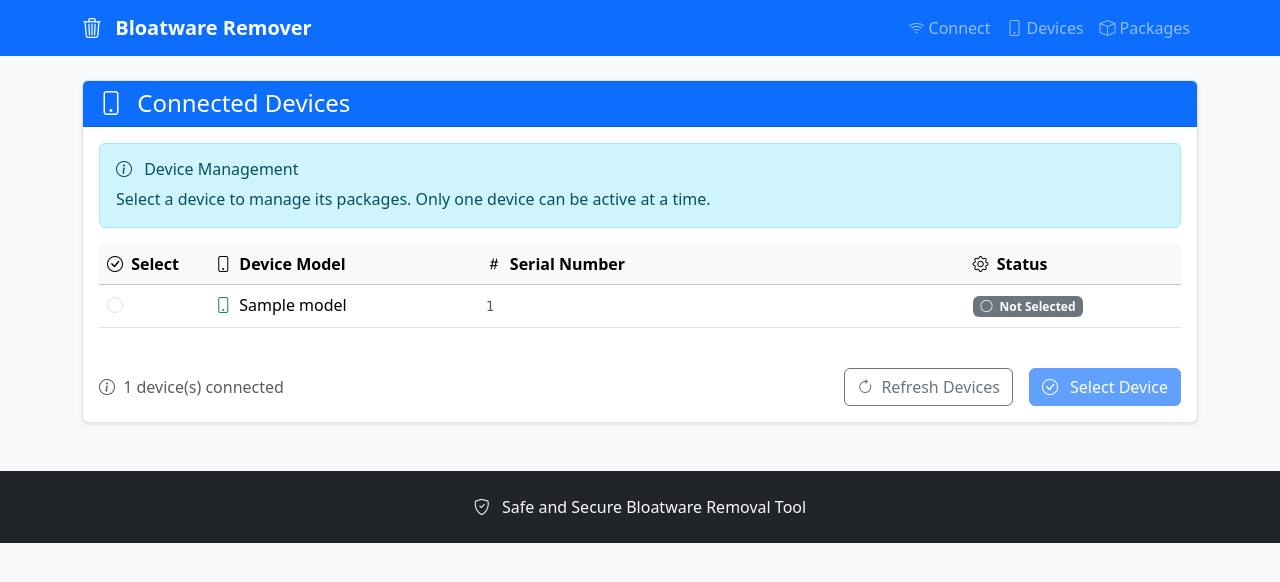
After one commit to prithvitewatia/bloatware-remover, a FastAPI app: template src/templates/devices.html in a window 1280 px wide. The commit adds this page. Shown: the top 582 px of the page. Run offline with FastAPI, Linux system fonts and the light colour scheme; the template is opened without the code that fills it: most values are stand-ins (such as "Sample title", 1, 10 or a date in 2020); parts of the project's set-up code (start-up, migrations or seed data) failed here and were passed over.

Commit message:
Added feature to manage devices

```diff
--- a/requirements.txt
+++ b/requirements.txt
@@ -2,6 +2,7 @@ fastapi==0.116.1
 uvicorn==0.35.0
 Jinja2==3.1.6
 python-multipart==0.0.20
+aiosqlite==0.21.0
 
 # Build dependencies
 pyinstaller==6.15.0
--- a/src/main.py
+++ b/src/main.py
@@ -1,23 +1,38 @@
-# Ensure src directory is in sys.path for PyInstaller executable
+from contextlib import asynccontextmanager
 import logging
 import sys
 
 from fastapi import FastAPI
 import uvicorn
 
+from src.db import db_manager
 from src.routes import router
 from src.utils import check_adb, show_cli_help
 
 logger = logging.getLogger(__name__)
 
 
-# Create FastAPI app with better metadata
+@asynccontextmanager
+async def lifespan(app: FastAPI):
+    await db_manager.connect()
+    if not await db_manager.is_connected():
+        logger.error("Failed to connect to the db")
+        sys.exit(1)
+    logger.info("Connected to database")
+    await db_manager.create_tables()
+    logger.info("Created db tables")
+    yield
+    await db_manager.close()
+    logger.info("Closed db connection")
+
+
 app = FastAPI(
     title="Bloatware Remover",
     description="A modern web-based tool for safely removing bloatware from Android devices using ADB",
     version="0.0.1",
     docs_url="/docs",
     redoc_url="/redoc",
+    lifespan=lifespan,
 )
 app.include_router(router)
 
@@ -29,12 +44,11 @@ def start_server():
     logger.info("⏹️  Press Ctrl+C to stop the application")
 
     try:
-        # Use direct app reference for PyInstaller executable
         uvicorn.run(
             app,
             host="0.0.0.0",
             port=8000,
-            reload=False,  # Disable reload for production
+            reload=False,
             log_level="info",
         )
     except KeyboardInterrupt:
--- a/src/templates/base.html
+++ b/src/templates/base.html
@@ -61,8 +61,13 @@
             <div class="collapse navbar-collapse" id="navbarNav">
                 <ul class="navbar-nav ms-auto">
                     <li class="nav-item">
+                        <a class="nav-link" href="/connect">
+                            <i class="bi bi-wifi me-1"></i>Connect
+                        </a>
+                    </li>
+                    <li class="nav-item">
                         <a class="nav-link" href="/">
-                            <i class="bi bi-wifi me-1"></i>Connect
+                            <i class="bi bi-phone me-1"></i>Devices
                         </a>
                     </li>
                     <li class="nav-item">
--- /dev/null
+++ b/src/templates/devices.html
@@ -0,0 +1,192 @@
+{% extends "base.html" %}
+
+{% block title %}Devices - Bloatware Remover{% endblock %}
+
+{% block content %}
+<div class="row">
+    <div class="col-12">
+        <div class="card">
+            <div class="card-header bg-primary text-white">
+                <h4 class="mb-0">
+                    <i class="bi bi-phone me-2"></i>
+                    Connected Devices
+                </h4>
+            </div>
+            <div class="card-body">
+                {% if devices %}
+                <div class="alert alert-info">
+                    <h6 class="alert-heading">
+                        <i class="bi bi-info-circle me-2"></i>
+                        Device Management
+                    </h6>
+                    <p class="mb-0">Select a device to manage its packages. Only one device can be active at a time.</p>
+                </div>
+
+                <form method="post" action="/select-device">
+                    <div class="table-responsive">
+                        <table class="table table-hover">
+                            <thead class="table-light">
+                                <tr>
+                                    <th scope="col" style="width: 10%">
+                                        <i class="bi bi-check-circle me-1"></i>
+                                        Select
+                                    </th>
+                                    <th scope="col" style="width: 25%">
+                                        <i class="bi bi-phone me-1"></i>
+                                        Device Model
+                                    </th>
+                                    <th scope="col" style="width: 45%">
+                                        <i class="bi bi-hash me-1"></i>
+                                        Serial Number
+                                    </th>
+                                    <th scope="col" style="width: 20%">
+                                        <i class="bi bi-gear me-1"></i>
+                                        Status
+                                    </th>
+                                </tr>
+                            </thead>
+                            <tbody>
+                                {% for device in devices %}
+                                <tr class="{% if device.is_selected %}table-primary{% endif %}">
+                                    <td>
+                                        <div class="form-check">
+                                            <input
+                                                class="form-check-input"
+                                                type="radio"
+                                                name="selected_device"
+                                                id="device_{{ loop.index }}"
+                                                value="{{ device.serial_number }}"
+                                                {% if device.is_selected %}checked{% endif %}
+                                                onchange="updateDeviceSelection(this)"
+                                            >
+                                            <label class="form-check-label" for="device_{{ loop.index }}">
+                                                {% if device.is_selected %}
+                                                <i class="bi bi-check-circle-fill text-primary"></i>
+                                                {% endif %}
+                                            </label>
+                                        </div>
+                                    </td>
+                                    <td>
+                                        <div class="d-flex align-items-center">
+                                            <i class="bi bi-phone me-2 text-success"></i>
+                                            <span class="fw-medium">{{ device.model }}</span>
+                                        </div>
+                                    </td>
+                                    <td>
+                                        <code class="text-muted">{{ device.serial_number }}</code>
+                                    </td>
+                                    <td>
+                                        {% if device.is_selected %}
+                                        <span class="badge bg-success">
+                                            <i class="bi bi-check-circle me-1"></i>
+                                            Selected
+                                        </span>
+                                        {% else %}
+                                        <span class="badge bg-secondary">
+                                            <i class="bi bi-circle me-1"></i>
+                                            Not Selected
+                                        </span>
+                                        {% endif %}
+                                    </td>
+                                </tr>
+                                {% endfor %}
+                            </tbody>
+                        </table>
+                    </div>
+
+                    <div class="d-flex justify-content-between align-items-center mt-4">
+                        <div class="text-muted">
+                            <i class="bi bi-info-circle me-1"></i>
+                            {{ devices|length }} device(s) connected
+                        </div>
+                        <div class="d-grid gap-2 d-md-flex justify-content-md-end">
+                            <button type="button" class="btn btn-outline-secondary me-2" onclick="refreshDevices()">
+                                <i class="bi bi-arrow-clockwise me-1"></i>
+                                Refresh Devices
+                            </button>
+                            <button type="submit" class="btn btn-primary" id="selectDeviceBtn" disabled>
+                                <i class="bi bi-check-circle me-2"></i>
+                                Select Device
+                            </button>
+                        </div>
+                    </div>
+                </form>
+
+                {% else %}
+                <div class="alert alert-warning">
+                    <h6 class="alert-heading">
+                        <i class="bi bi-exclamation-triangle me-2"></i>
+                        No Devices Connected
+                    </h6>
+                    <p class="mb-3">No Android devices are currently connected via ADB.</p>
+                    <div class="d-grid gap-2 d-md-flex justify-content-md-start">
+                        <a href="/connect" class="btn btn-primary">
+                            <i class="bi bi-wifi me-2"></i>
+                            Connect Device
+                        </a>
+                        <button type="button" class="btn btn-outline-secondary" onclick="refreshDevices()">
+                            <i class="bi bi-arrow-clockwise me-2"></i>
+                            Refresh
+                        </button>
+                    </div>
+                </div>
+                {% endif %}
+            </div>
+        </div>
+    </div>
+</div>
+{% endblock %}
+
+{% block extra_js %}
+<script>
+function updateDeviceSelection(radio) {
+    // Update visual feedback
+    const rows = document.querySelectorAll('tbody tr');
+    rows.forEach(row => {
+        row.classList.remove('table-primary');
+    });
+
+    if (radio.checked) {
+        radio.closest('tr').classList.add('table-primary');
+        document.getElementById('selectDeviceBtn').disabled = false;
+    } else {
+        document.getElementById('selectDeviceBtn').disabled = true;
+    }
+}
+
+function refreshDevices() {
+    // Show loading state
+    const refreshBtn = document.querySelector('button[onclick="refreshDevices()"]');
+    const originalText = refreshBtn.innerHTML;
+    refreshBtn.innerHTML = '<i class="bi bi-arrow-clockwise me-1 spin"></i>Refreshing...';
+    refreshBtn.disabled = true;
+
+    // Reload the page
+    setTimeout(() => {
+        window.location.reload();
+    }, 1000);
+}
+
+// Initialize page
+document.addEventListener('DOMContentLoaded', function() {
+    // Check if any device is already selected
+    const selectedRadio = document.querySelector('input[name="selected_device"]:checked');
+    if (selectedRadio) {
+        document.getElementById('selectDeviceBtn').disabled = false;
+    }
+
+    // Add spinning animation for refresh button
+    const style = document.createElement('style');
+    style.textContent = `
+        .spin {
+            animation: spin 1s linear infinite;
+        }
+        @keyframes spin {
+            from { transform: rotate(0deg); }
+            to { transform: rotate(360deg); }
+        }
+    `;
+    document.head.appendChild(style);
+});
+</script>
+{% endblock %}
```
Also changed, not shown: src/db.py (added, +67 -0 lines), src/device_manager.py (added, +55 -0 lines), src/exceptions.py (added, +9 -0 lines), src/pkg_manager.py (+20 -8 lines), src/routes.py (+61 -8 lines), tests/conftest.py (+27 -0 lines), tests/test_device_manager.py (added, +68 -0 lines), tests/test_main.py (+15 -17 lines), tests/test_pkg_manager.py (+26 -12 lines), .github/.FUNDING.yml (added), .pre-commit-config.yaml, assets/connected_devices.png (added).
